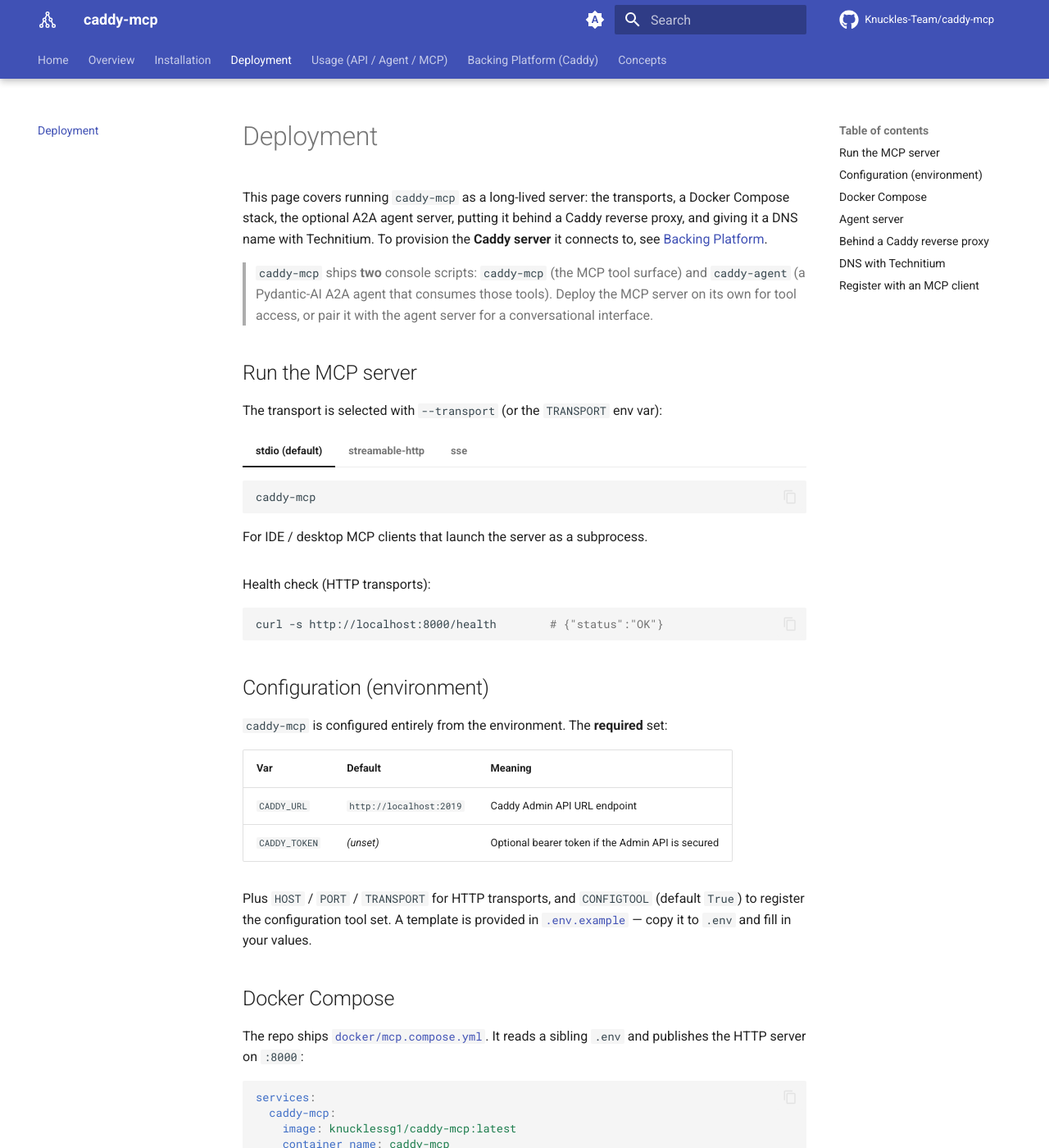
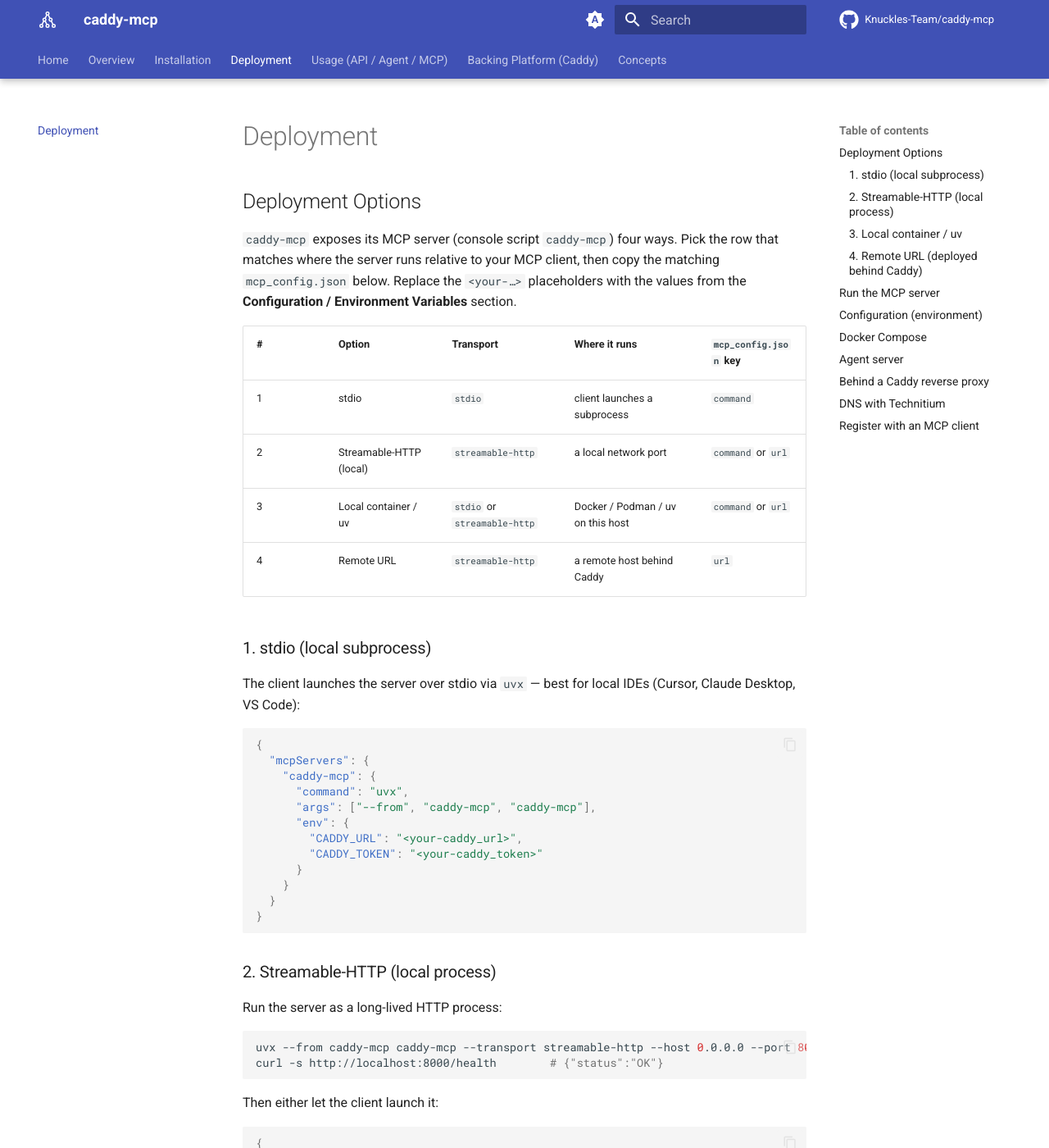
Before and after one commit to Knuckles-Team/caddy-mcp, an MkDocs documentation site: the page built from docs/deployment.md, in a window 1280 px wide and 1400 px high. Shown: the whole window at 82% size. Built offline with MkDocs 1.6.1 and Material for MkDocs 9.7.7, drawn with Linux system fonts in a browser that asks for light colours; comment, search, counter and statistics services are not loaded; some of the changed text lies outside the part shown.

Commit message:
Standardize MCP deployment docs: 4 options + docs pointer

````diff
--- a/docs/deployment.md
+++ b/docs/deployment.md
@@ -1,4 +1,145 @@
 # Deployment
+
+<!-- BEGIN GENERATED: deployment-options -->
+## Deployment Options
+
+`caddy-mcp` exposes its MCP server (console script `caddy-mcp`) four ways. Pick the row that
+matches where the server runs relative to your MCP client, then copy the matching
+`mcp_config.json` below. Replace the `<your-…>` placeholders with the values from the **Configuration / Environment Variables** section.
+
+| # | Option | Transport | Where it runs | `mcp_config.json` key |
+|---|--------|-----------|---------------|------------------------|
+| 1 | stdio | `stdio` | client launches a subprocess | `command` |
+| 2 | Streamable-HTTP (local) | `streamable-http` | a local network port | `command` or `url` |
+| 3 | Local container / uv | `stdio` or `streamable-http` | Docker / Podman / uv on this host | `command` or `url` |
+| 4 | Remote URL | `streamable-http` | a remote host behind Caddy | `url` |
+
+### 1. stdio (local subprocess)
+
+The client launches the server over stdio via `uvx` — best for local IDEs
+(Cursor, Claude Desktop, VS Code):
+
+```json
+{
+  "mcpServers": {
+    "caddy-mcp": {
+      "command": "uvx",
+      "args": ["--from", "caddy-mcp", "caddy-mcp"],
+      "env": {
+        "CADDY_URL": "<your-caddy_url>",
+        "CADDY_TOKEN": "<your-caddy_token>"
+      }
+    }
+  }
+}
+```
+
+### 2. Streamable-HTTP (local process)
+
+Run the server as a long-lived HTTP process:
+
+```bash
+uvx --from caddy-mcp caddy-mcp --transport streamable-http --host 0.0.0.0 --port 8000
+curl -s http://localhost:8000/health        # {"status":"OK"}
+```
+
+Then either let the client launch it:
+
+```json
+{
+  "mcpServers": {
+    "caddy-mcp": {
+      "command": "uvx",
+      "args": ["--from", "caddy-mcp", "caddy-mcp", "--transport", "streamable-http", "--port", "8000"],
+      "env": {
+        "TRANSPORT": "streamable-http",
+        "HOST": "0.0.0.0",
+        "PORT": "8000",
+        "CADDY_URL": "<your-caddy_url>",
+        "CADDY_TOKEN": "<your-caddy_token>"
+      }
+    }
+  }
+}
+```
+
+…or connect to the already-running process by URL:
+
+```json
+{
+  "mcpServers": {
+    "caddy-mcp": { "url": "http://localhost:8000/mcp" }
+  }
+}
+```
+
+### 3. Local container / uv
+
+**(a) Launch a container directly from `mcp_config.json`** (stdio over the container —
+no ports to manage). Swap `docker` for `podman` for a daemonless runtime:
+
+```json
+{
+  "mcpServers": {
+    "caddy-mcp": {
+      "command": "docker",
+      "args": [
+        "run", "-i", "--rm",
+        "-e", "TRANSPORT=stdio",
+        "-e", "CADDY_URL=<your-caddy_url>",
+        "-e", "CADDY_TOKEN=<your-caddy_token>",
+        "knucklessg1/caddy-mcp:latest"
+      ]
+    }
+  }
+}
+```
+
+**(b) Run a local streamable-http container, then connect by URL:**
+
+```bash
+docker run -d --name caddy-mcp -p 8000:8000 \
+  -e TRANSPORT=streamable-http \
+  -e PORT=8000 \
+  -e CADDY_URL="<your-caddy_url>" \
+  -e CADDY_TOKEN="<your-caddy_token>" \
+  knucklessg1/caddy-mcp:latest
+# or, from a clone of this repo:
+docker compose -f docker/mcp.compose.yml up -d
+```
+
+```json
+{
+  "mcpServers": {
+    "caddy-mcp": { "url": "http://localhost:8000/mcp" }
+  }
+}
+```
+
+**(c) From a local checkout with `uv`:**
+
+```bash
+uv run caddy-mcp --transport streamable-http --port 8000
+```
+
+### 4. Remote URL (deployed behind Caddy)
+
+When the server is deployed remotely (e.g. as a Docker service) and published through
+Caddy on the internal `*.arpa` zone, connect with the `"url"` key — no local process or
+image required:
+
+```json
+{
+  "mcpServers": {
+    "caddy-mcp": { "url": "http://caddy-mcp.arpa/mcp" }
+  }
+}
+```
+
+Caddy reverse-proxies `http://caddy-mcp.arpa` to the container's `:8000`
+streamable-http listener; `http://caddy-mcp.arpa/health` returns
+`{"status":"OK"}` when the service is live.
+<!-- END GENERATED: deployment-options -->
 
 This page covers running `caddy-mcp` as a long-lived server: the transports, a Docker
 Compose stack, the optional A2A agent server, putting it behind a Caddy reverse proxy,
````
Also changed, not shown: README.md (+15 -0 lines).
